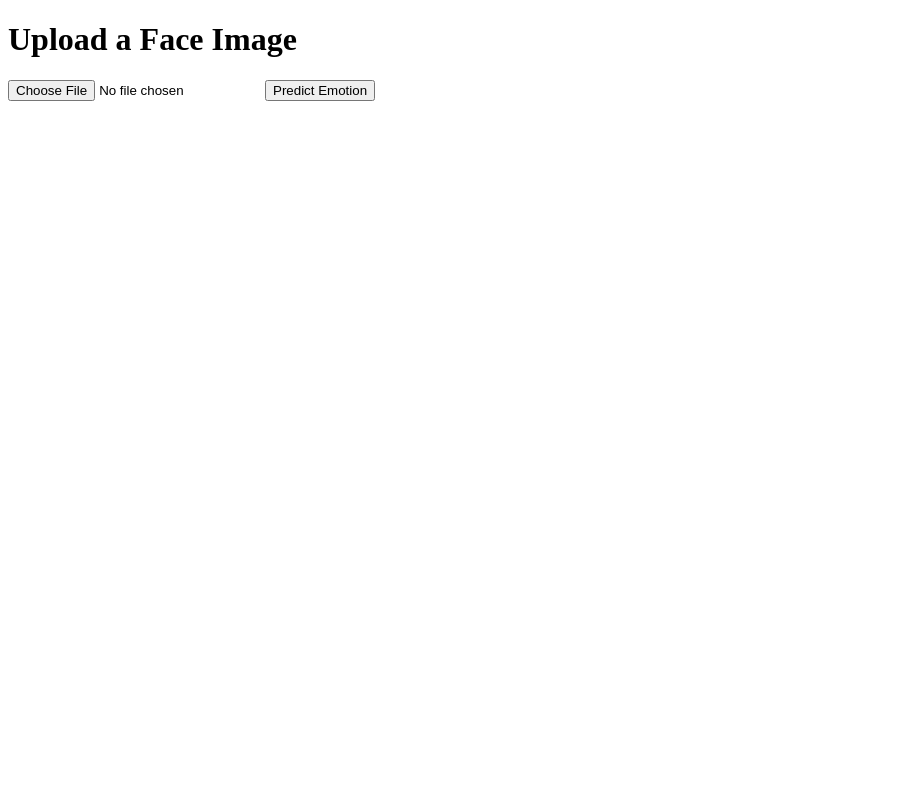
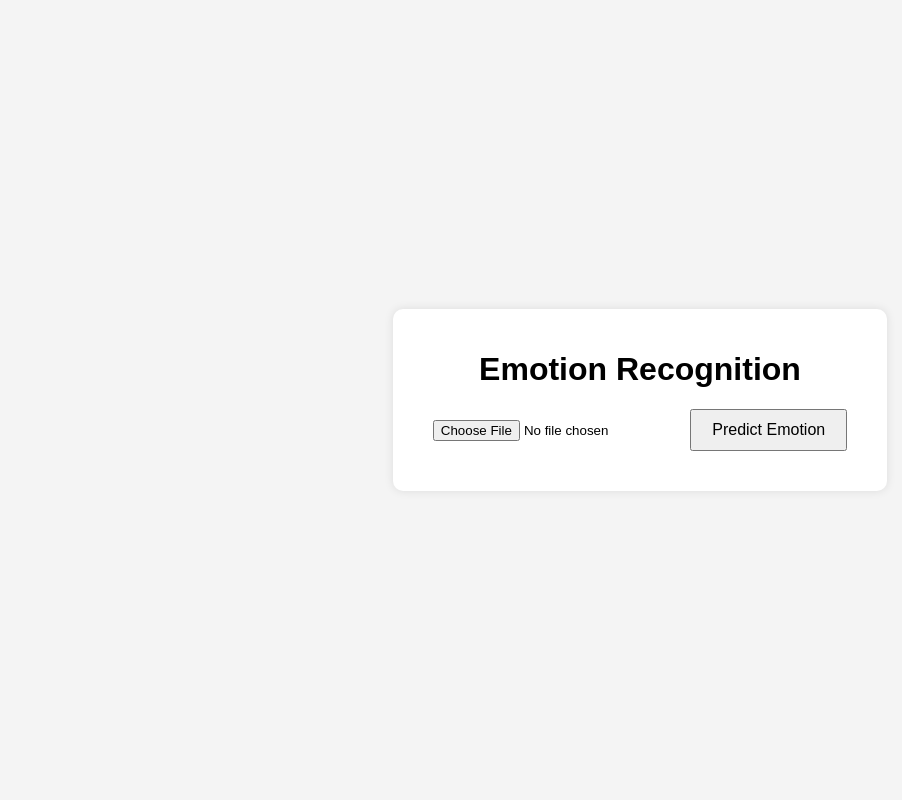
Before and after one commit to ayseaybalagirginol/SENG461_PROJECT, a Flask app: page / in a window 1280 px wide. Shown: the whole page, without its empty margins (0-902 px from the left). Run offline with Flask 3, Linux system fonts and the light colour scheme.

Commit message:
Frontend version: basic HTML CSS added and JS seperated from index html.

```diff
--- /dev/null
+++ b/static/script.js
@@ -0,0 +1,44 @@
+        /**async function upload() {
+            const input = document.getElementById('fileInput');
+            if (!input.files[0]) {
+                alert('Please select an image.');
+                return;
+            }
+            const formData = new FormData();
+            formData.append('file', input.files[0]);
+
+            const resp = await fetch('/predict', {
+                method: 'POST',
+                body: formData
+            });
+
+            const data = await resp.json();
+            document.getElementById('result').textContent = JSON.stringify(data, null, 2);
+        }**/
+
+
+     async function upload() {
+         const input = document.getElementById('fileInput');
+         if (!input.files[0]) {
+             alert('Please select an image.');
+              return;
+
+            }
+         const formData = new FormData();
+         formData.append('file', input.files[0]);
+
+         const resp = await fetch('/predict', {
+             method: 'POST',
+             body: formData
+           });
+
+         const data = await resp.json();
+
+         if(data.dominant_emotion) {
+             document.getElementById('result').textContent =
+              `The face in the image is ${data.dominant_emotion}.`;
+           } else {
+             document.getElementById('result').textContent =
+               `Error: ${data.error || 'Unknown error'}`;
+            }
+}
--- /dev/null
+++ b/static/style.css
@@ -0,0 +1,27 @@
+body {
+    background: #f4f4f4;
+    font-family: Arial, sans-serif;
+    display: flex;
+    justify-content: center;
+    align-items: center;
+    height: 100vh;
+    margin: 0;
+}
+
+.container {
+    background: white;
+    padding: 20px 40px;
+    border-radius: 10px;
+    box-shadow: 0 0 10px rgba(0,0,0,0.1);
+    text-align: center;
+}
+
+.upload-box {
+    margin: 20px 0;
+}
+
+button {
+    padding: 10px 20px;
+    font-size: 16px;
+    cursor: pointer;
+}
--- a/templates/index.html
+++ b/templates/index.html
@@ -3,58 +3,21 @@
 <head>
     <meta charset="UTF-8">
     <title>Emotion Recognition</title>
+    <link rel="stylesheet" href="/static/style.css">
 </head>
+
 <body>
-    <h1>Upload a Face Image</h1>
-    <input type="file" id="fileInput" accept="image/*">
-    <button onclick="upload()">Predict Emotion</button>
-    <pre id="result"></pre>
+    <div class="container">
+        <h1>Emotion Recognition</h1>
 
-    <script>
-        /**async function upload() {
-            const input = document.getElementById('fileInput');
-            if (!input.files[0]) {
-                alert('Please select an image.');
-                return;
-            }
-            const formData = new FormData();
-            formData.append('file', input.files[0]);
+        <div class="upload-box">
+            <input type="file" id="fileInput" accept="image/*">
+            <button onclick="upload()">Predict Emotion</button>
+        </div>
 
-            const resp = await fetch('/predict', {
-                method: 'POST',
-                body: formData
-            });
+        <pre id="result"></pre>
+    </div>
 
-            const data = await resp.json();
-            document.getElementById('result').textContent = JSON.stringify(data, null, 2);
-        }**/
-
-
-     async function upload() {
-         const input = document.getElementById('fileInput');
-         if (!input.files[0]) {
-             alert('Please select an image.');
-              return;
-
-            }
-         const formData = new FormData();
-         formData.append('file', input.files[0]);
-
-         const resp = await fetch('/predict', {
-             method: 'POST',
-             body: formData
-           });
-
-         const data = await resp.json();
-
-         if(data.dominant_emotion) {
-             document.getElementById('result').textContent =
-              `The face in the image is ${data.dominant_emotion}.`;
-           } else {
-             document.getElementById('result').textContent =
-               `Error: ${data.error || 'Unknown error'}`;
-            }
-}
-    </script>
+    <script src="/static/script.js"></script>
 </body>
 </html>
```
